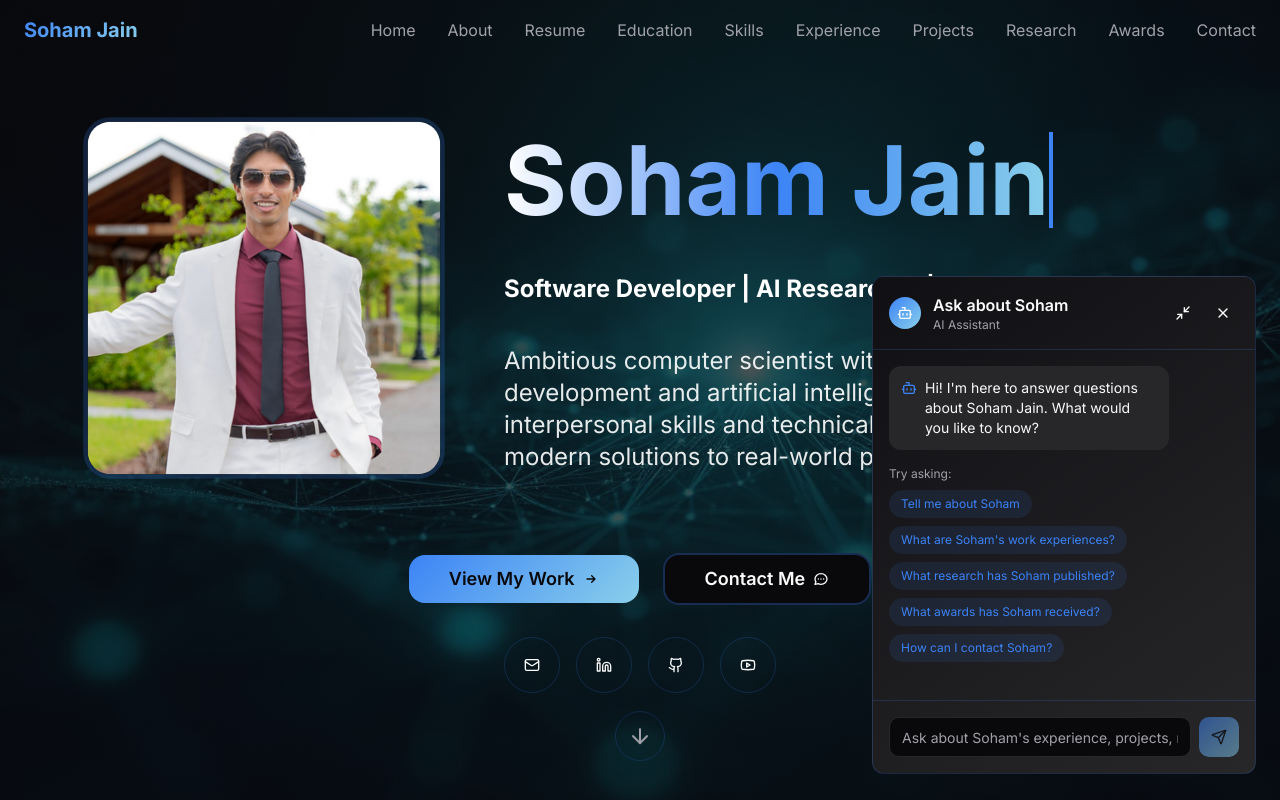
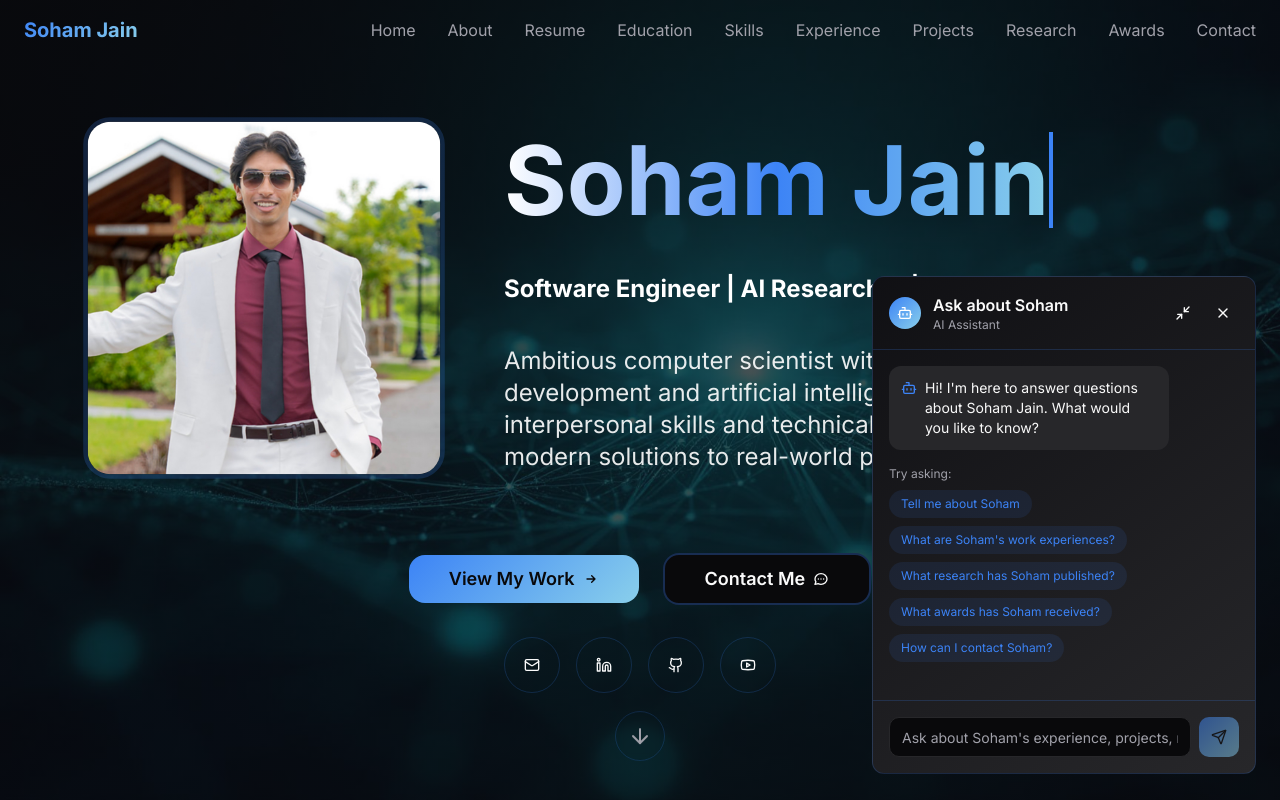
Before and after one commit to sjain2025/sjain2025.github.io, a React (Vite) app: page / in a window 1280 px wide. Shown: the top 800 px of the page. Built offline with nearby package versions, Linux system fonts and the light colour scheme; the HTML template or start-up script is replaced by a standard one.

Commit message:
fix: wording

```diff
--- a/src/components/sections/Hero.tsx
+++ b/src/components/sections/Hero.tsx
@@ -46,7 +46,7 @@ const Hero = () => {
                 </span>
               </h1>
 
-              <p className="text-xl md:text-2xl text-white font-bold mb-10 animate-fade-up [animation-delay:0.05s] whitespace-nowrap">Software Developer | AI Researcher | Entrepreneur</p>
+              <p className="text-xl md:text-2xl text-white font-bold mb-10 animate-fade-up [animation-delay:0.05s] whitespace-nowrap">Software Engineer | AI Researcher | Entrepreneur</p>
 
               <p className="text-xl md:text-2xl text-white/90 mb-12 animate-fade-up [animation-delay:0.05s] leading-relaxed">
               Ambitious computer scientist with a passion for software development and artificial intelligence. Leveraging
```
Also changed, not shown: 3 other files (tests, documents, lock files or other folders).
